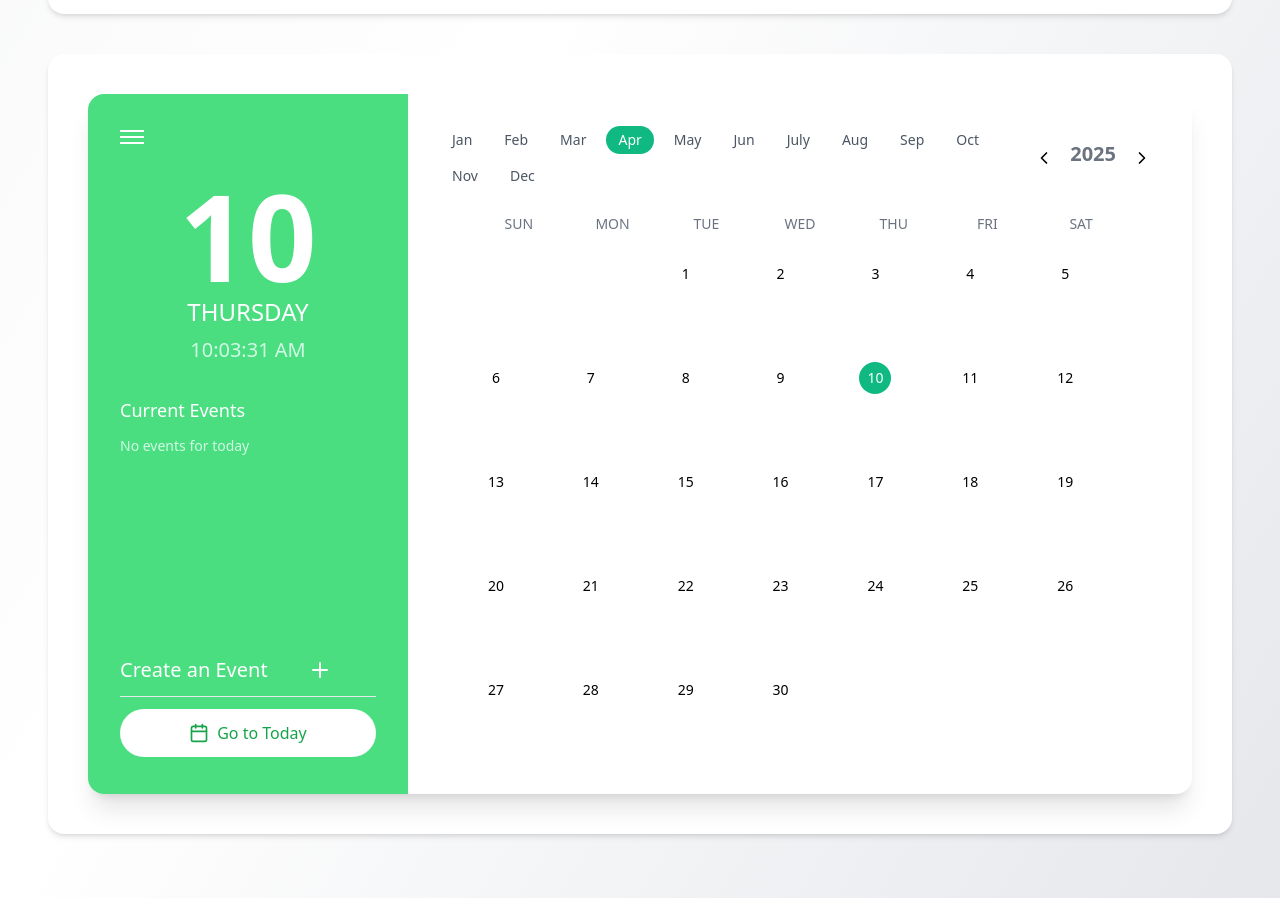
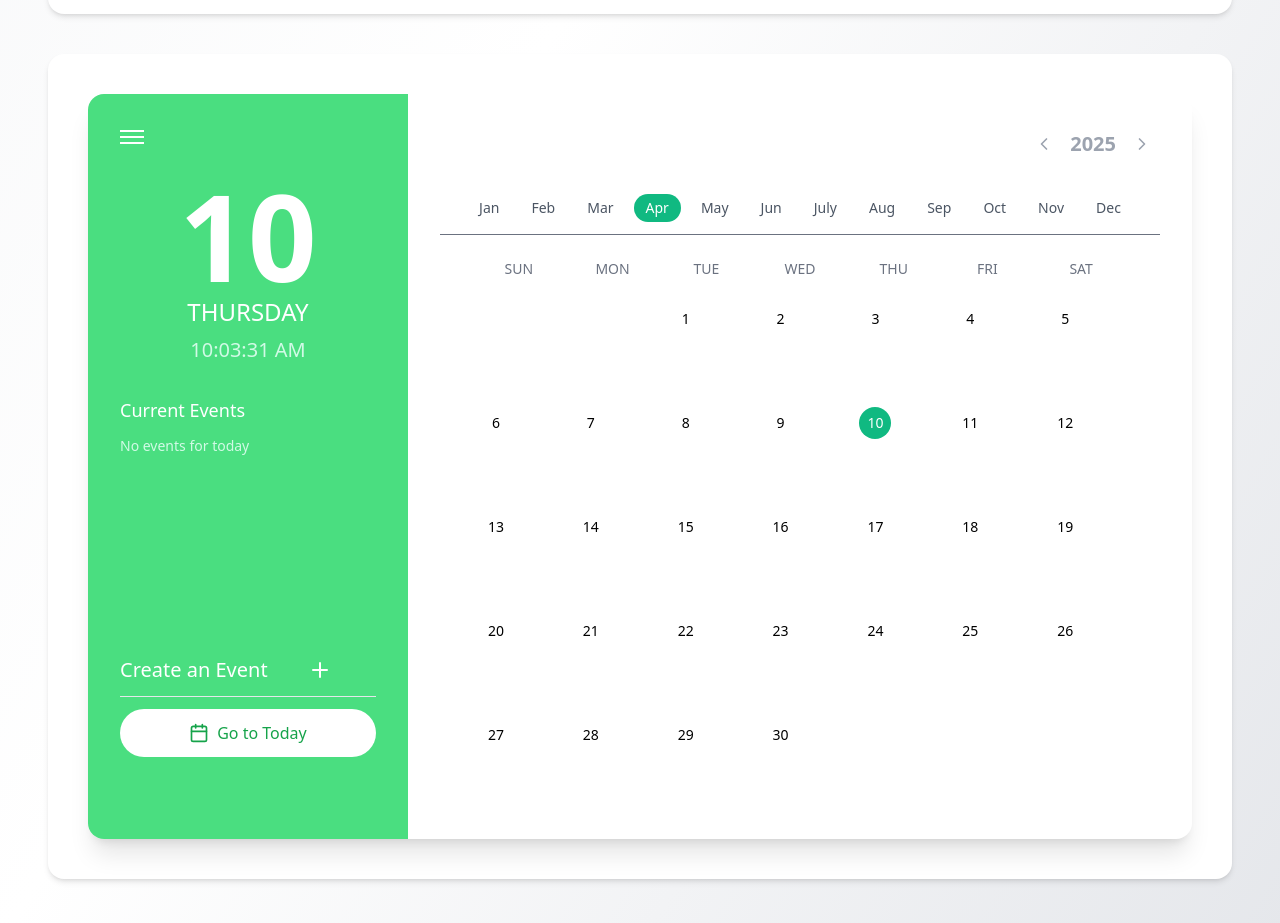
Before and after one commit to akash007123/finance-user, a React (Vite) app: page / in a window 1280 px wide. Shown: the part 1158-2081 px from the top of the page. Before the commit the page ends 2056 px from the top, so only its background shows below. Built offline with nearby package versions, Linux system fonts and the light colour scheme.

Commit message:
Update CalendarHeader.tsx

```diff
--- a/src/Calender/CalendarHeader.tsx
+++ b/src/Calender/CalendarHeader.tsx
@@ -36,10 +36,29 @@ export function CalendarHeader() {
 
   return (
     <>
+      <div className="w-full flex flex-col gap-4 sm:gap-8 text-gray-400">
+        <div className="flex justify-end">
+          <div className="flex gap-2 items-center">
+            <button
+              onClick={() => navigateDate("prev")}
+              className="p-2 hover:bg-gray-100 rounded-full"
+            >
+              <ChevronLeft className="w-5 h-5" />
+            </button>
+            <p className="text-gray-400 font-bold text-xl">
+              {selectedDate.getFullYear()}
+            </p>
+            <button
+              onClick={() => navigateDate("next")}
+              className="p-2 hover:bg-gray-100 rounded-full"
+            >
+              <ChevronRight className="w-5 h-5" />
+            </button>
+          </div>
+        </div>
 
-    <div className="flex flex-col sm:flex-row sm:items-center justify-between gap-4 sm:gap-8 w-full">
-      <div className="flex flex-col sm:flex-row sm:items-center gap-2 sm:gap-8 w-full sm:w-auto">
-        <div className="flex gap-2 overflow-x-auto scrollbar-hide sm:flex-wrap">
+        <div className="flex justify-center">
+          <div className="flex gap-2 overflow-x-auto scrollbar-hide sm:flex-wrap justify-center">
             {months.map((month, index) => (
               <button
                 key={month}
@@ -58,27 +77,8 @@ export function CalendarHeader() {
               </button>
             ))}
           </div>
+        </div><hr className="border-gray-500" style={{marginTop:"-20px"}} />
       </div>
-
-      <div className="flex justify-center sm:justify-end gap-2">
-        <button
-          onClick={() => navigateDate("prev")}
-          className="p-2 hover:bg-gray-100 rounded-full"
-        >
-          <ChevronLeft className="w-5 h-5" />
-        </button>
-        <p className="text-gray-500 font-bold text-xl">
-          {selectedDate.getFullYear()}
-        </p>
-        <button
-          onClick={() => navigateDate("next")}
-          className="p-2 hover:bg-gray-100 rounded-full"
-        >
-          <ChevronRight className="w-5 h-5" />
-        </button>
-      </div>
-    </div>
-
     </>
   );
 }
```
Lines whose indentation alone changed are shown as unchanged.
